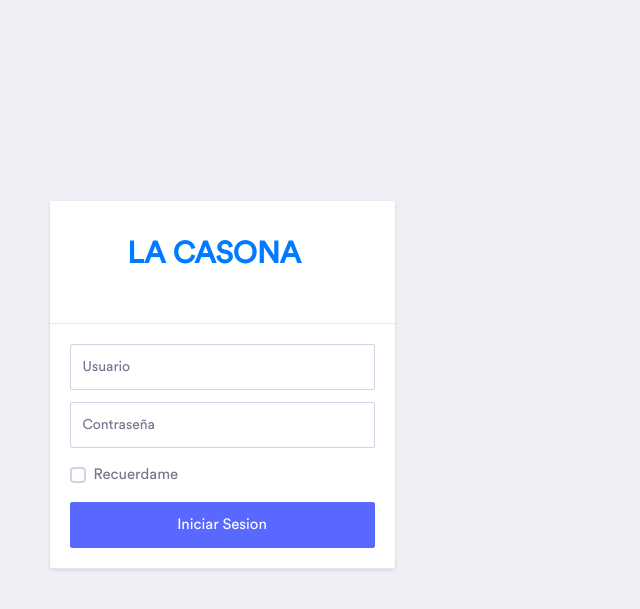
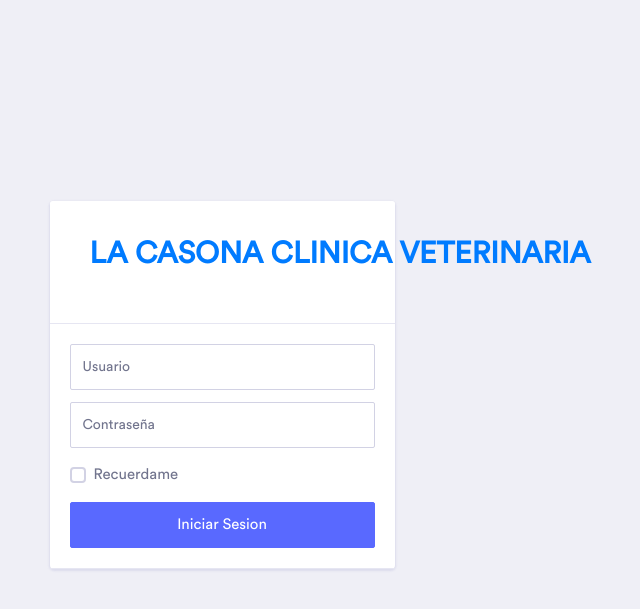
Before and after one commit to JoseLuisTF/veterinary, a Django app: page /accounts/login/ in a window 1280 px wide. Shown: the top 609 px of the page, without its empty margins (418-1058 px from the left). Run offline with Django 3.2, Linux system fonts and the light colour scheme; some libraries are stand-ins or nearby versions.

Commit message:
login iu update

```diff
--- a/templates/login.html
+++ b/templates/login.html
@@ -35,7 +35,7 @@
 <!-- ============================================================== -->
 <div class="splash-container">
     <div class="card ">
-        <div class="card-header text-center"><a class="navbar-brand" href="{% url 'home' %}">La Casona</a><span
+        <div class="card-header text-center"><a class="navbar-brand" href="{% url 'home' %}">La Casona Clinica Veterinaria</a><span
                 class="splash-description"></span></div>
         <div class="card-body">
             <form method="post">
```
